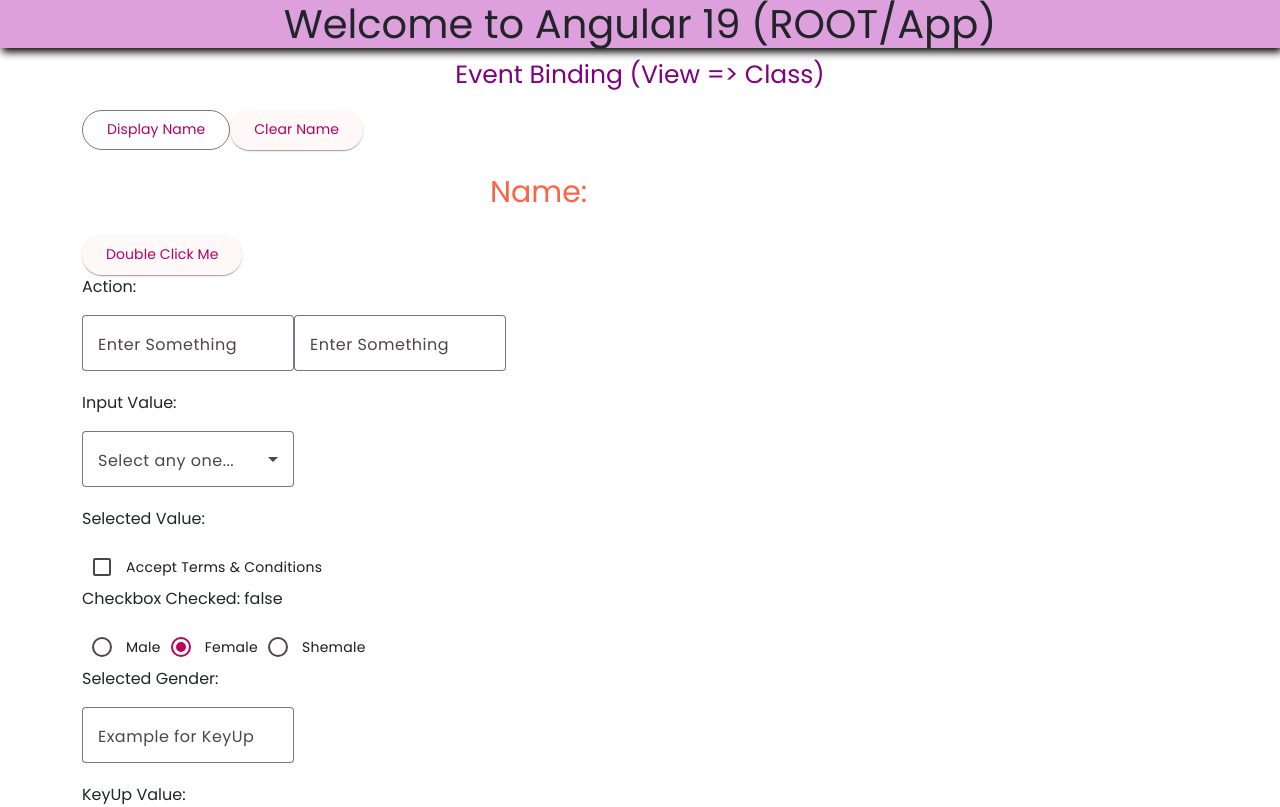
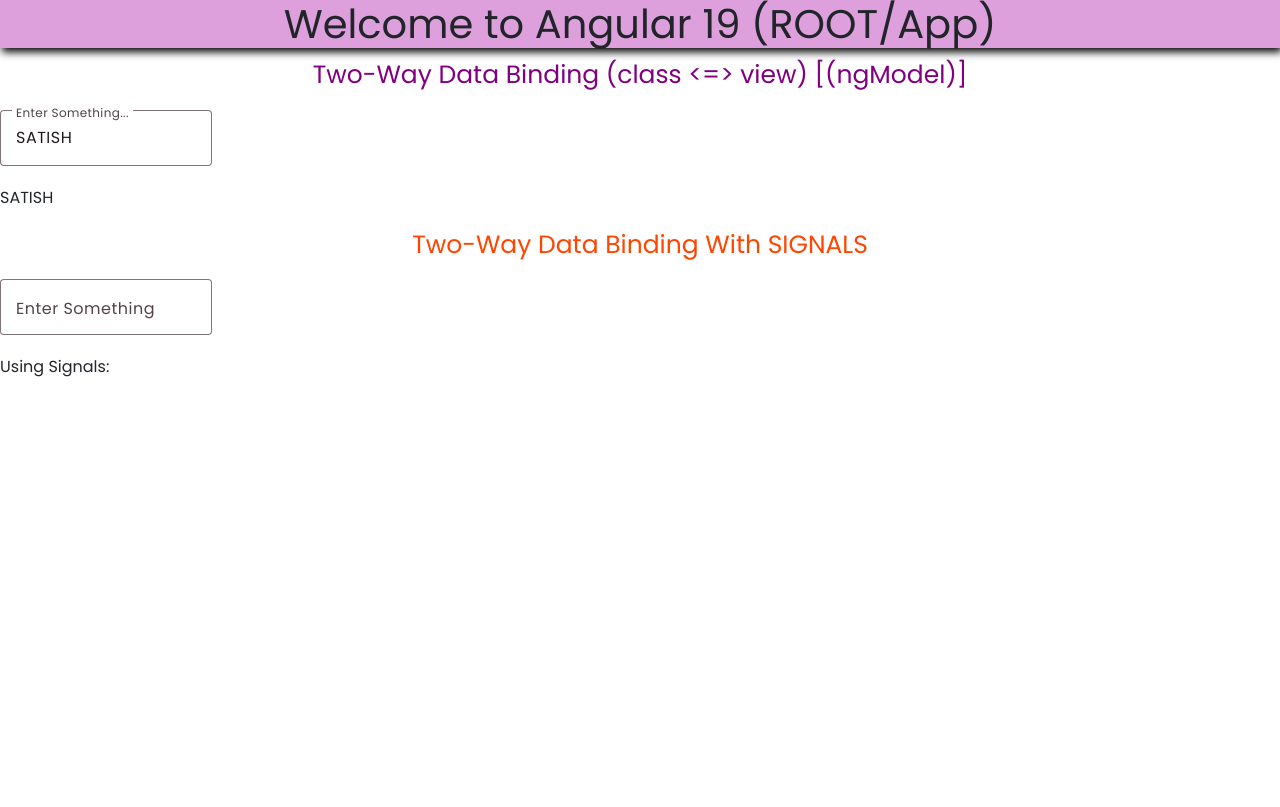
Before and after one commit to SatishKonduru/BATCH-34-v19, an Angular app: page / in a window 1280 px wide. Shown: the top 807 px of the page. Built offline with nearby package versions, Linux system fonts and the light colour scheme.

Commit message:
ngModel and Signal

```diff
--- a/src/app/app.component.html
+++ b/src/app/app.component.html
@@ -7,4 +7,6 @@
 <!-- <app-property-binding></app-property-binding> -->
 <!-- <app-style-binding></app-style-binding> -->
 <!-- <app-class-binding></app-class-binding> -->
-<app-event-binding></app-event-binding>
+<!-- <app-event-binding></app-event-binding> -->
+<!-- <app-temp-ref-variables></app-temp-ref-variables> -->
+<app-two-way-data-binding></app-two-way-data-binding>
--- a/src/app/app.component.ts
+++ b/src/app/app.component.ts
@@ -6,10 +6,12 @@
 import { StyleBindingComponent } from './components/style-binding/style-binding.component';
 import { ClassBindingComponent } from './components/class-binding/class-binding.component';
 import { EventBindingComponent } from './components/event-binding/event-binding.component';
+import { TempRefVariablesComponent } from './components/temp-ref-variables/temp-ref-variables.component';
+import { TwoWayDataBindingComponent } from './components/two-way-data-binding/two-way-data-binding.component';
 
 @Component({
   selector: 'app-root',
-  imports: [RouterOutlet, EventBindingComponent],
+  imports: [RouterOutlet, TwoWayDataBindingComponent],
   templateUrl: './app.component.html',
   styleUrl: './app.component.css',
 })
--- /dev/null
+++ b/src/app/components/two-way-data-binding/two-way-data-binding.component.html
@@ -0,0 +1,27 @@
+<div style="display: flex; justify-content: center">
+  <p style="font-size: 25px; color: purple">
+    Two-Way Data Binding (class <=> view) [(ngModel)]
+  </p>
+</div>
+<mat-form-field appearance="outline">
+  <mat-label>Enter Something...</mat-label>
+  <input matInput [(ngModel)]="message" />
+</mat-form-field>
+<p>{{ message }}</p>
+
+<div style="display: flex; justify-content: center">
+  <p style="font-size: 25px; color: orangered">
+    Two-Way Data Binding With SIGNALS
+  </p>
+</div>
+
+<mat-form-field appearance="outline">
+  <mat-label>Enter Something</mat-label>
+  <input
+    matInput
+    [value]="username()"
+    (input)="username.set($any($event.target).value)"
+  />
+</mat-form-field>
+
+<p>{{ "Using Signals: " + username() }}</p>
--- /dev/null
+++ b/src/app/components/two-way-data-binding/two-way-data-binding.component.ts
@@ -0,0 +1,15 @@
+import { CommonModule } from '@angular/common';
+import { Component, signal } from '@angular/core';
+import { FormsModule } from '@angular/forms';
+import { MatFormFieldModule } from '@angular/material/form-field';
+import { MatInputModule } from '@angular/material/input';
+@Component({
+  selector: 'app-two-way-data-binding',
+  imports: [CommonModule, MatFormFieldModule, MatInputModule, FormsModule],
+  templateUrl: './two-way-data-binding.component.html',
+  styleUrl: './two-way-data-binding.component.css',
+})
+export class TwoWayDataBindingComponent {
+  message = 'SATISH';
+  username = signal('');
+}
```
Also changed, not shown: src/app/components/temp-ref-variables/temp-ref-variables.component.html (added, +21 -0 lines), src/app/components/temp-ref-variables/temp-ref-variables.component.ts (added, +21 -0 lines), src/app/components/temp-ref-variables/temp-ref-variables.component.css (added), src/app/components/two-way-data-binding/two-way-data-binding.component.css (added).
